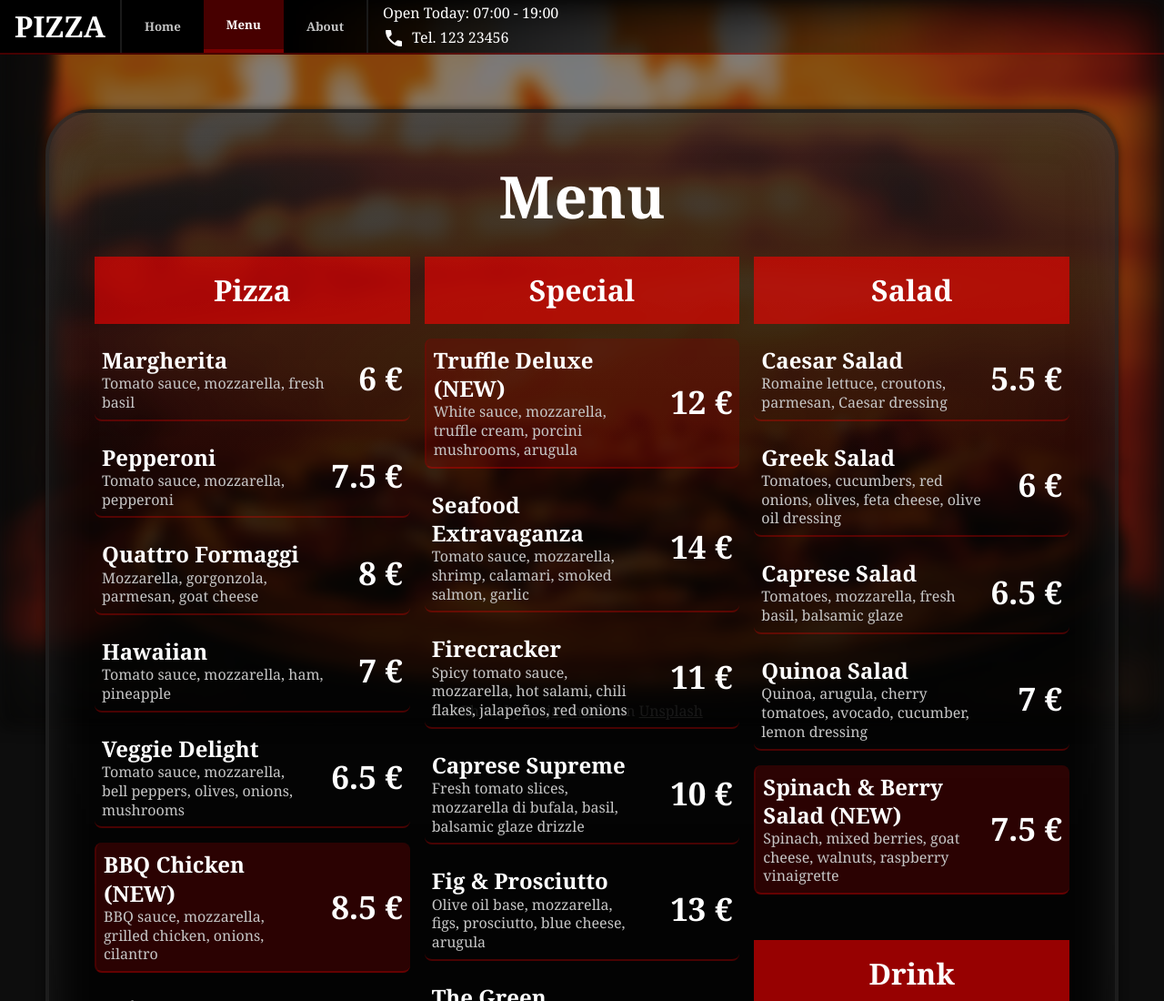
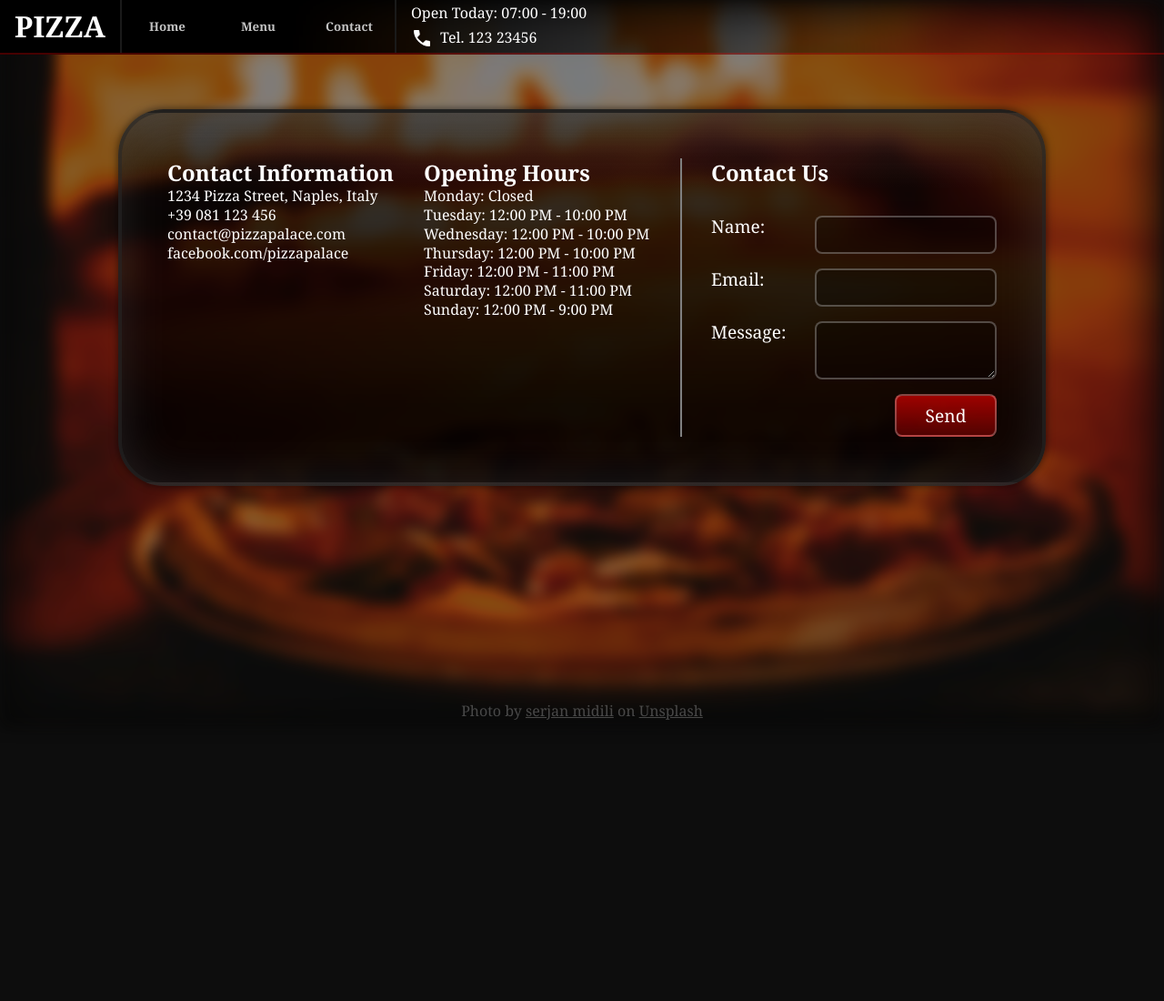
Before and after one commit to Juusoma/odin-restaurant-page, a website built with webpack: page src/template.html in a window 1280 px wide. Shown: the top 1100 px of the page at 91% size. After the commit the page ends 800 px from the top, so only its background shows below. Built offline with nearby package versions, Linux system fonts and the light colour scheme.

Commit message:
Basic contact us page layout

```diff
--- a/src/index.js
+++ b/src/index.js
@@ -60,4 +60,4 @@ menuButton.dataset.tab = "menu";
 homeButton.addEventListener("click", () => tabs.changeTab(homeButton));
 menuButton.addEventListener("click", () => tabs.changeTab(menuButton));
 
-menuButton.dispatchEvent(new MouseEvent("click"));
+//menuButton.dispatchEvent(new MouseEvent("click"));
--- a/src/menu-tab.js
+++ b/src/menu-tab.js
@@ -237,21 +237,21 @@ function buildMenu(container){
 
 
     const specialSection = addMenuSection(menuItemContainer);
-    addSectionTitle("Special", specialSection);
+    addSectionTitle("Specials", specialSection);
     for(let special of specials){
         addSectionItem(special, specialSection);
     }
 
 
     const saladSection = addMenuSection(menuItemContainer);
-    addSectionTitle("Salad", saladSection);
+    addSectionTitle("Salads", saladSection);
     for(let salad of salads){
         addSectionItem(salad, saladSection);
     }
 
 
     const drinkSection = addMenuSection(menuItemContainer);
-    addSectionTitle("Drink", drinkSection);
+    addSectionTitle("Drinks", drinkSection);
     for(let drink of drinks){
         addSectionItem(drink, drinkSection);
     }
--- a/src/style.css
+++ b/src/style.css
@@ -10,8 +10,8 @@ body{
     --color-accent-high: rgba(255, 0, 0, 0.587);
 
     --color-background: #000000aa;
+
     --padding-background: 50px;
-    --border-radius-background: 50px;
 }
 
 *{
@@ -104,7 +104,7 @@ li{
 
 li > button{
     height: 100%;
-    padding-inline: 25px;
+    width: 100px;
     background-color: #00000000;
     border-bottom: 0px solid black;
     font-weight: bold;
@@ -155,6 +155,8 @@ li > button:active{
                 inset 0 0 50px 0 rgba(84, 84, 84, 0.357);
     background: linear-gradient(0deg, rgba(0, 0, 0, 0.866) 20%, rgba(0, 0, 0, 0.6) 80%,  rgba(38, 38, 38, 0.635));
     border: 4px solid rgba(44, 44, 44, 0.643);
+    border-radius: 50px;
+    padding: var(--padding-background);
 }
 
 @keyframes fade {
@@ -169,13 +171,13 @@ li > button:active{
     }
 }
 
-.home-container{
+#content > .home-container{
     overflow: hidden;
     display: grid;
     grid-template-columns: 400px auto;
     grid-template-rows: auto;
     align-items: stretch;
-    border-radius: var(--border-radius-background);
+    padding: 0px;
 }
 
 .home-image-container{
@@ -243,8 +245,6 @@ li > button:active{
 
 
 .menu-container{
-    border-radius: var(--border-radius-background);
-    padding: var(--padding-background);
     height: 100%;
     width: 100%;
 
@@ -276,7 +276,11 @@ li > button:active{
     text-align: center;
     font-weight: bold;
     align-self: end;
-    background-color: var(--color-accent-high);
+    border-top-left-radius: 8px;
+    border-top-right-radius: 8px;
+    background: linear-gradient(0deg, var(--color-accent-high), var(--color-accent));
+    border: 2px solid var(--color-accent);
+    box-shadow: inset 0 0 10px 0 grey;
 }
 
 .menu-item{
@@ -308,3 +312,51 @@ li > button:active{
     border-left: 2px solid var(--color-accent-low);
     background-color: var(--color-accent-low);
 }
+
+
+.contact-container{
+    display: grid;
+    grid-template-columns: 250px 250px 1fr;
+    gap: 32px;
+}
+
+.contact-form{
+    padding-left: 32px;
+    border-left: 2px solid grey;
+}
+
+.contact-form > h2{
+    margin-bottom: 32px;
+}
+
+.contact-form > form{
+    display: flex;
+    flex-direction: column;
+    gap: 16px;
+    font-size: 1.2rem;
+}
+
+.contact-form > form > div{
+    display: flex;
+    justify-content: space-between;
+    gap: 32px;
+}
+
+input[type="text"], input[type="email"], textarea{
+    background-color: rgba(0, 0, 0, 0.301);
+    border-radius: 8px;
+    border: 2px solid rgba(255, 255, 255, 0.265);
+    padding: 8px;
+    font-size: 1rem;
+    width: 200px;
+}
+
+.contact-form > form > button{
+    background: linear-gradient(0deg, var(--color-accent), var(--color-accent-high));
+    border-radius: 8px;
+    border: 2px solid rgba(255, 255, 255, 0.265);
+    padding: 8px 32px;
+    width: min-content;
+    align-self: end;
+    font-size: 1.2rem;
+}
--- a/src/template.html
+++ b/src/template.html
@@ -18,7 +18,7 @@
             <ul>
                 <li><button id="home-button">Home</button></li>
                 <li><button id="menu-button">Menu</button></li>
-                <li><button id="about-button">About</button></li>
+                <li><button id="contact-button">Contact</button></li>
             </ul>
         </nav>
         <span class="contact-info">
@@ -30,7 +30,45 @@
         </span>
     </header>
     <div id="content">
-
+        <div class="contact-container">
+            <div class="contact-information">
+                <h2>Contact Information</h2>
+                <p>1234 Pizza Street, Naples, Italy</p>
+                <p>+39 081 123 456</p>
+                <p>contact@pizzapalace.com</p>
+                <p>facebook.com/pizzapalace</p>
+            </div>
+            <div>
+                <h2>Opening Hours</h2>
+                <ul>
+                    <li>Monday: Closed</li>
+                    <li>Tuesday: 12:00 PM - 10:00 PM</li>
+                    <li>Wednesday: 12:00 PM - 10:00 PM</li>
+                    <li>Thursday: 12:00 PM - 10:00 PM</li>
+                    <li>Friday: 12:00 PM - 11:00 PM</li>
+                    <li>Saturday: 12:00 PM - 11:00 PM</li>
+                    <li>Sunday: 12:00 PM - 9:00 PM</li>
+                </ul>
+            </div>
+            <div class="contact-form">
+                <h2>Contact Us</h2>
+                <form action="">
+                    <div>
+                        <label for="name">Name: </label>
+                        <input type="text" id="name">
+                    </div>
+                    <div>
+                        <label for="email">Email: </label>
+                        <input type="email" id="email">
+                    </div>
+                    <div>
+                        <label for="message">Message: </label>
+                        <textarea id="message"></textarea>
+                    </div>
+                    <button type="submit">Send</button>
+                </form>
+            </div>
+        </div>
     </div>
 </body>
 </html>
```
